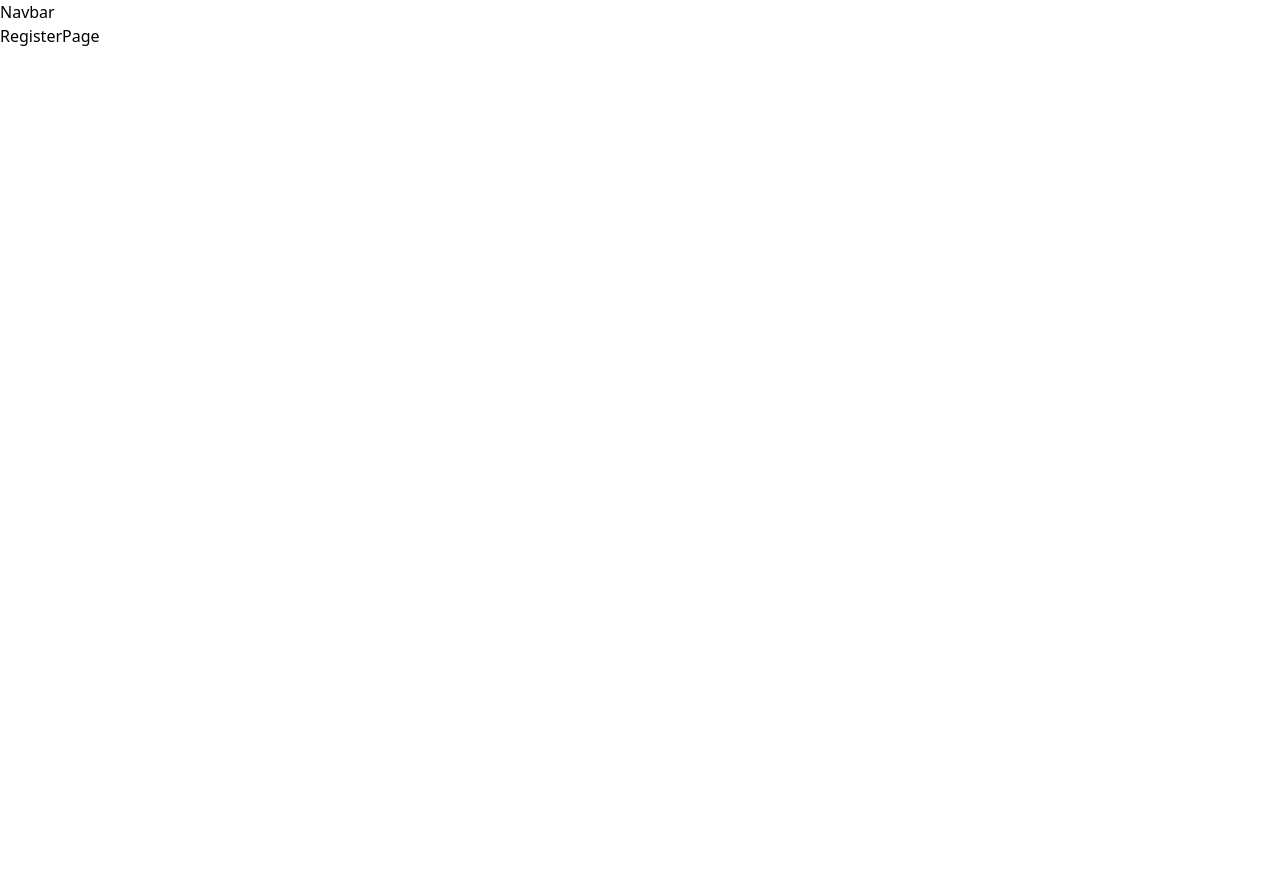
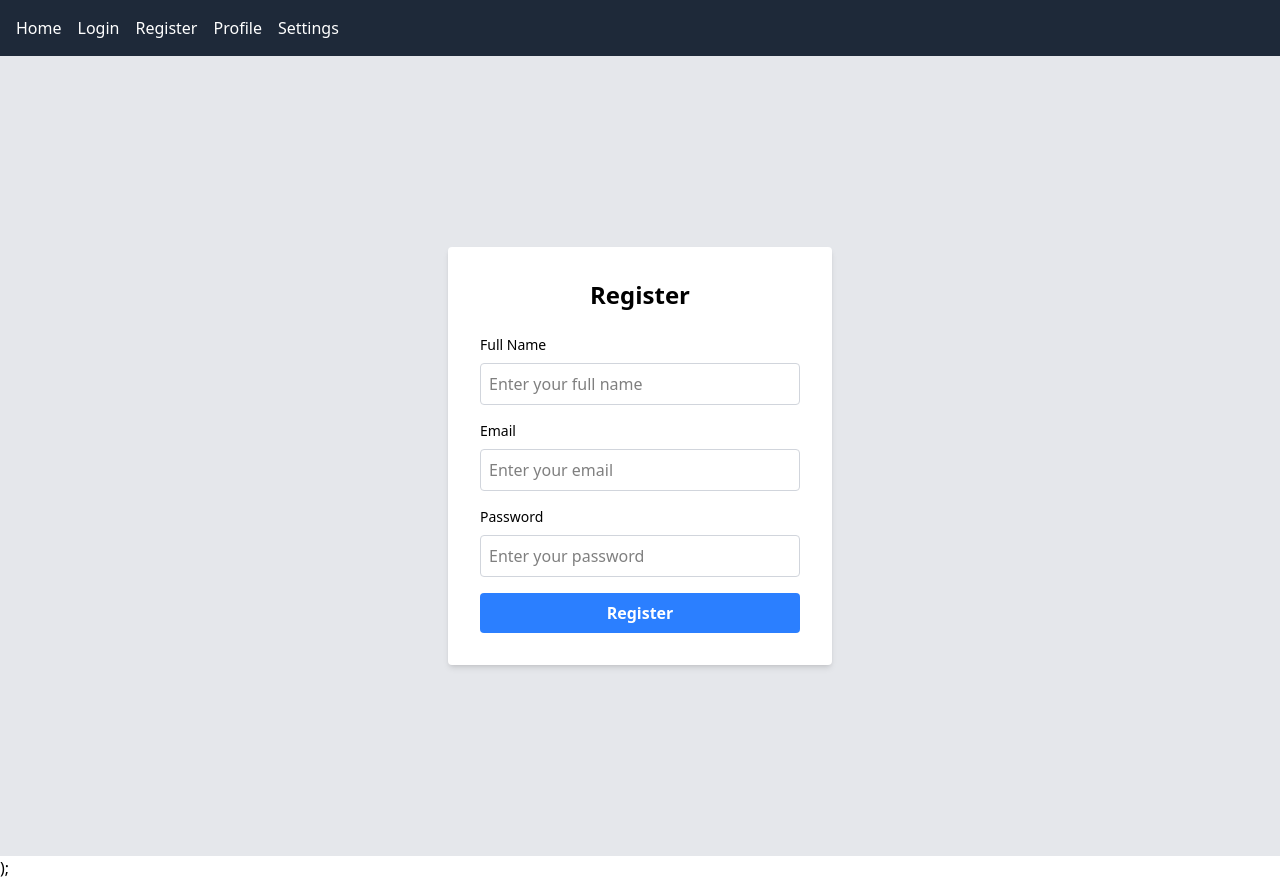
Before and after one commit to baberlabs/chatr, a React (Vite) app in the folder frontend/: page /register in a window 1280 px wide. Before the commit the page ends 800 px from the top, so only its background shows below. Built offline with nearby package versions, Linux system fonts and the light colour scheme; no server answers.

Commit message:
feat(auth): setup user registration

```diff
--- a/frontend/package.json
+++ b/frontend/package.json
@@ -11,10 +11,12 @@
   },
   "dependencies": {
     "@tailwindcss/vite": "^4.1.9",
+    "axios": "^1.10.0",
     "react": "^19.1.0",
     "react-dom": "^19.1.0",
     "react-router-dom": "^7.6.2",
-    "tailwindcss": "^4.1.9"
+    "tailwindcss": "^4.1.9",
+    "zustand": "^5.0.5"
   },
   "devDependencies": {
     "@eslint/js": "^9.25.0",
--- a/frontend/src/App.jsx
+++ b/frontend/src/App.jsx
@@ -1,21 +1,50 @@
-import { Routes, Route } from "react-router-dom";
+import { Routes, Route, Navigate } from "react-router-dom";
 import Navbar from "./components/Navbar";
 import HomePage from "./pages/HomePage";
 import LoginPage from "./pages/LoginPage";
 import RegisterPage from "./pages/RegisterPage";
 import ProfilePage from "./pages/ProfilePage";
 import SettingsPage from "./pages/SettingsPage";
+import { useAuthStore } from "./store/useAuthStore";
+import { useEffect } from "react";
 
 const App = () => {
+  const { authUser, checkAuth, isCheckingAuth } = useAuthStore();
+  useEffect(() => {
+    checkAuth();
+  }, [checkAuth]);
+
+  if (isCheckingAuth && !authUser) {
+    return (
+      <div className="flex items-center justify-center h-screen">
+        Loading...
+      </div>
+    );
+  }
   return (
     <div>
       <Navbar />
       <Routes>
-        <Route path="/" element={<HomePage />} />
-        <Route path="/login" element={<LoginPage />} />
-        <Route path="/register" element={<RegisterPage />} />
-        <Route path="/profile" element={<ProfilePage />} />
-        <Route path="/settings" element={<SettingsPage />} />
+        <Route
+          path="/"
+          element={authUser ? <HomePage /> : <Navigate to="/login" />}
+        />
+        <Route
+          path="/login"
+          element={authUser ? <Navigate to="/" /> : <LoginPage />}
+        />
+        <Route
+          path="/register"
+          element={authUser ? <Navigate to="/" /> : <RegisterPage />}
+        />
+        <Route
+          path="/profile"
+          element={authUser ? <ProfilePage /> : <Navigate to="/login" />}
+        />
+        <Route
+          path="/settings"
+          element={authUser ? <SettingsPage /> : <Navigate to="/login" />}
+        />
       </Routes>
     </div>
   );
--- a/frontend/src/components/Navbar.jsx
+++ b/frontend/src/components/Navbar.jsx
@@ -3,7 +3,25 @@ import { Link } from "react-router-dom";
 const Navbar = () => {
   return (
     <div>
-      <nav>Navbar</nav>
+      <nav className="bg-gray-800 text-white p-4">
+        <ul className="flex space-x-4">
+          <li>
+            <Link to="/">Home</Link>
+          </li>
+          <li>
+            <Link to="/login">Login</Link>
+          </li>
+          <li>
+            <Link to="/register">Register</Link>
+          </li>
+          <li>
+            <Link to="/profile">Profile</Link>
+          </li>
+          <li>
+            <Link to="/settings">Settings</Link>
+          </li>
+        </ul>
+      </nav>
     </div>
   );
 };
--- /dev/null
+++ b/frontend/src/lib/api.js
@@ -0,0 +1,6 @@
+import axios from "axios";
+
+export const api = axios.create({
+  baseURL: "http://localhost:5001/api/v1",
+  withCredentials: true,
+});
--- a/frontend/src/pages/RegisterPage.jsx
+++ b/frontend/src/pages/RegisterPage.jsx
@@ -1,5 +1,109 @@
+import { useEffect, useState } from "react";
+import { useAuthStore } from "../store/useAuthStore";
+
 const RegisterPage = () => {
-  return <div>RegisterPage</div>;
+  const { register, isRegistering, checkAuth } = useAuthStore();
+  const [formData, setFormData] = useState({
+    fullName: "",
+    email: "",
+    password: "",
+  });
+
+  useEffect(() => {
+    checkAuth();
+  }, [checkAuth]);
+
+  const handleChange = (e) => {
+    const { name, value } = e.target;
+    setFormData((prevData) => ({
+      ...prevData,
+      [name]: value,
+    }));
+  };
+
+  const handleSubmit = (e) => {
+    e.preventDefault();
+    console.log("Form submitted:", formData);
+    register(formData);
+  };
+
+  return (
+    <div className="bg-gray-200 h-screen">
+      <div className="flex items-center justify-center h-full">
+        <div className="bg-white p-8 rounded shadow-md w-96">
+          <h2 className="text-2xl font-bold mb-6 text-center">Register</h2>
+          <form>
+            <div className="mb-4">
+              <label
+                className="block text-sm font-medium mb-2"
+                htmlFor="fullName"
+              >
+                Full Name
+              </label>
+              <input
+                type="text"
+                id="fullName"
+                name="fullName"
+                className="w-full p-2 border border-gray-300 rounded"
+                placeholder="Enter your full name"
+                value={formData.fullName}
+                onChange={handleChange}
+              />
+            </div>
+            <div className="mb-4">
+              <label className="block text-sm font-medium mb-2" htmlFor="email">
+                Email
+              </label>
+              <input
+                type="email"
+                id="email"
+                name="email"
+                className="w-full p-2 border border-gray-300 rounded"
+                placeholder="Enter your email"
+                value={formData.email}
+                onChange={handleChange}
+              />
+            </div>
+            <div className="mb-4">
+              <label
+                className="block text-sm font-medium mb-2"
+                htmlFor="password"
+              >
+                Password
+              </label>
+              <input
+                type="password"
+                id="password"
+                name="password"
+                className="w-full p-2 border border-gray-300 rounded"
+                placeholder="Enter your password"
+                value={formData.password}
+                onChange={handleChange}
+              />
+            </div>
+            {isRegistering ? (
+              <button
+                type="submit"
+                className="w-full bg-blue-900 text-white p-2 rounded transition duration-200 cursor-progress italic font-bold"
+                disabled={isRegistering}
+              >
+                Registering...
+              </button>
+            ) : (
+              <button
+                type="submit"
+                className="w-full bg-blue-500 text-white p-2 rounded hover:bg-blue-600 transition duration-200 cursor-pointer font-bold"
+                onClick={(e) => handleSubmit(e)}
+              >
+                Register
+              </button>
+            )}
+          </form>
+        </div>
+      </div>
+      );
+    </div>
+  );
 };
 
 export default RegisterPage;
--- /dev/null
+++ b/frontend/src/store/useAuthStore.js
@@ -0,0 +1,31 @@
+import { create } from "zustand";
+import { api } from "../lib/api";
+
+export const useAuthStore = create((set) => ({
+  isRegistering: false,
+  isCheckingAuth: true,
+  authUser: null,
+
+  checkAuth: async () => {
+    try {
+      const response = await api.get("/auth/status");
+      set({ authUser: response.data.user });
+    } catch (error) {
+      console.error("Authentication check failed:", error);
+      set({ authUser: null });
+    } finally {
+      set({ isCheckingAuth: false });
+    }
+  },
+  register: async (userData) => {
+    set({ isRegistering: true });
+    try {
+      const response = await api.post("/auth/register", userData);
+      set({ user: response.data.user });
+    } catch (error) {
+      console.error("Registration error:", error);
+    } finally {
+      set({ isRegistering: false });
+    }
+  },
+}));
```
Also changed, not shown: 1 other file (tests, documents, lock files or other folders).
